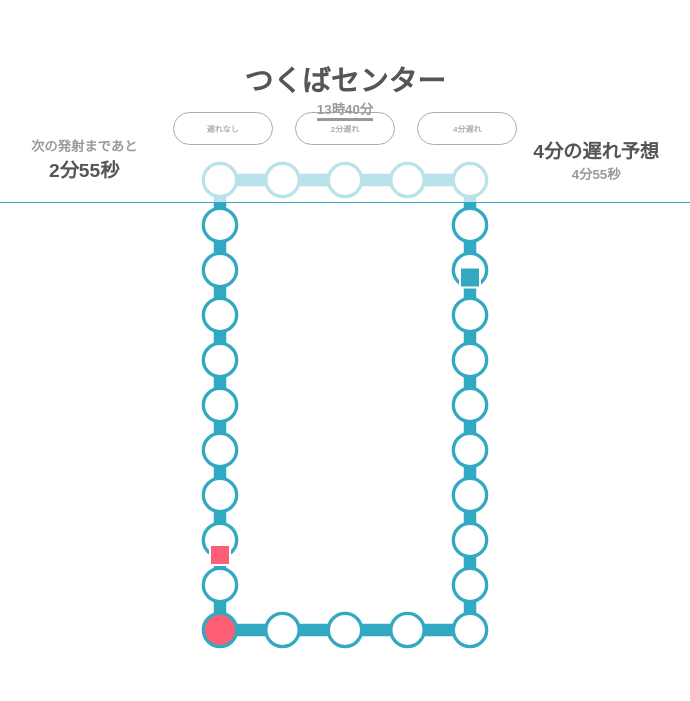
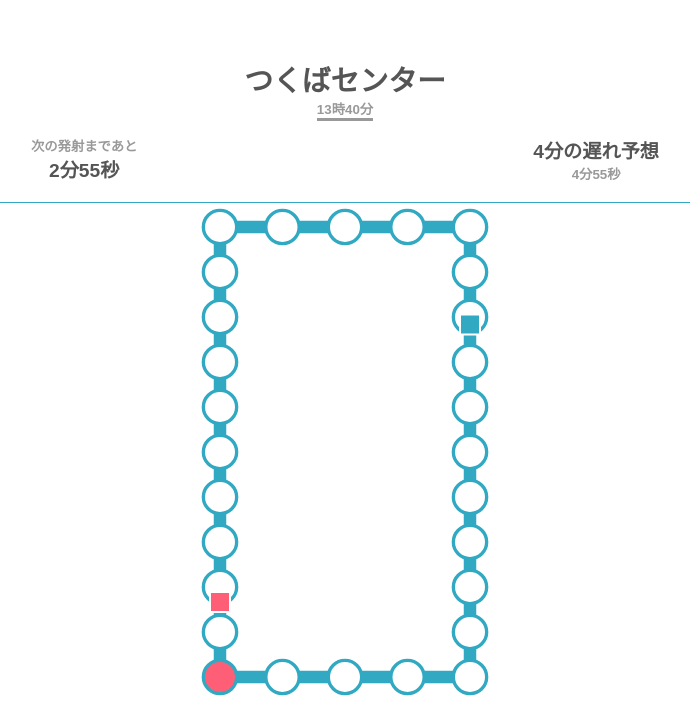
Before and after one commit to Moon-landing-Tsukuba/busvis, a PHP site: page /index.html in a window 1280 px wide. Shown: the top 701 px of the page, without its empty margins (295-985 px from the left). Run offline with PHP 8.4, Linux system fonts and the light colour scheme.

Commit message:
headerの高さをユーザーリアクションボタンのpaddingに適用

```diff
--- a/index.html
+++ b/index.html
@@ -7,7 +7,7 @@
         <link rel="stylesheet" href="style.css">
     </head>
     <body>
-        <header class="page-header wrapper">
+        <header class="page-header wrapper" id='header-id'>
             <div>
                 <div class="font-biggest">
                     <p id="user-station">第3エリア前</p>
--- a/index.js
+++ b/index.js
@@ -106,6 +106,7 @@ let departure_time_dom = document.getElementById('departure-time');
 let remaining_time_dom = document.getElementById('remaining-time');
 let late_time_dom = document.getElementById('late-time');
 let expected_time_dom = document.getElementById('expected-time');
+let header_dom = document.getElementById('header-id');
 
 
 /*-------------------------------------------
@@ -165,8 +166,9 @@ for (i = 0; i < bus_stop_num; i++) {
   stops.push(stop);
 }
 
+console.log(cvs.clientWidth);
 
-console.log(cvs.clientWidth);
+
 
 /*-------------------------------------------
 *オブジェクト定義パート
@@ -819,6 +821,15 @@ calc_pos(administrator);
 selected_bus_id_initialized();
 calc_remaining_time(administrator);
 console.log(administrator);
+
+
+let header_height = header_dom.clientHeight;
+
+console.log(header_height);
+
+// container.setAttribute("padding-top", String(header_height));
+container.style.paddingTop = header_height + 'px';
+
 render();
 
 setInterval(render, 30);
--- a/style.css
+++ b/style.css
@@ -16,6 +16,10 @@
   margin: 0 auto;
   /* padding: 0 4%; */
 }
+
+/* #header-id {
+  height: 200px;
+} */
 
 .page-header{
   padding: 4.5% 10% 1.5%;
@@ -75,10 +79,16 @@
 /* Reaction-Button
 ----------------------------------------------- */
 .user-reaction-box{
-  padding-top: 102px;
+  /* padding-top: 0px; */
   text-align: center;
   font-size: 0.5em;
   font-family: Arial;
+  visibility: hidden;
+  height: 0px;
+}
+
+#user-reaction {
+  padding-top: 300px;
 }
 
 .user-reaction-box ul{
```
